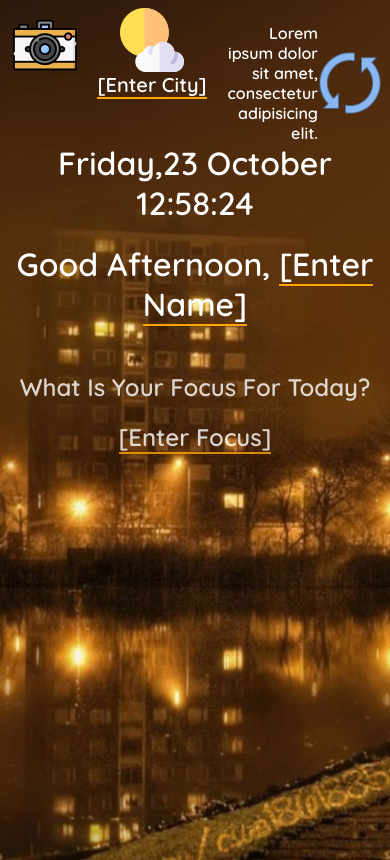
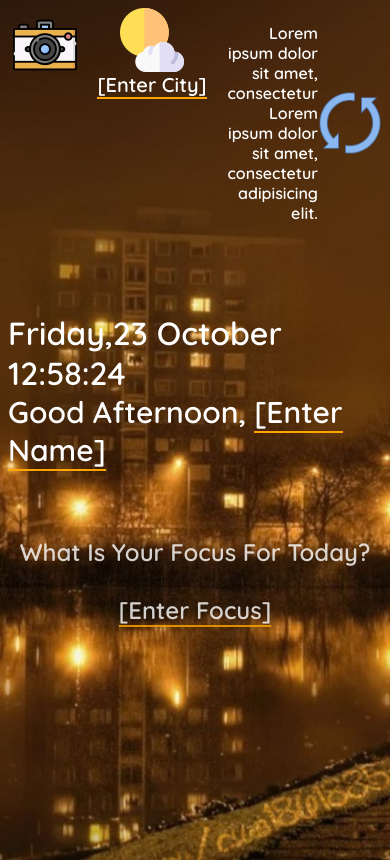
Before and after one commit to IgorYevtushenkoUA/Momentum, a plain HTML site: page index.html in a window 390 px wide. Drawn offline with Linux system fonts and the light colour scheme.

Commit message:
refactor: pre-final design

```diff
--- a/css/style.scss
+++ b/css/style.scss
@@ -109,8 +109,9 @@ button:hover {
     }
   }
 
-  h1 {
+  .greeting {
     margin-bottom: 3rem;
+    font-size: 45px;
   }
 
   h2 {
@@ -123,6 +124,14 @@ button:hover {
     min-height: 20px;
     border-bottom: 2px solid orange;
   }
+
+  .focus-block {
+    display: flex;
+    flex-direction: column;
+    align-items: center;
+  }
+
+
 }
 
 .modal-window-photos,
@@ -218,11 +227,26 @@ button:hover {
 @media (max-width: 650px) {
 
   .main {
+    align-items: end;
+    display: grid;
+    grid-template-columns: 1fr;
+    margin: 90px 0 3rem 0px;
+
     .time {
+      display: flex;
+      flex-direction: column;
+      text-align: left;
+
       .time-h, .time-d {
         font-size: 2rem;
       }
     }
+
+    .greeting {
+      text-align: left;
+      font-size: 30px;
+    }
+
   }
 
 
--- a/index.html
+++ b/index.html
@@ -20,7 +20,7 @@
     </div>
 
     <div class="quote-block">
-        <span class="quote" id="quote">Lorem ipsum dolor sit amet, consectetur adipisicing elit.</span>
+        <span class="quote" id="quote">Lorem ipsum dolor sit amet, consectetur Lorem ipsum dolor sit amet, consectetur adipisicing elit.</span>
         <button class="btn_quote" id="btn_quote"><img src="./assets/icons/refresh.png" alt=""></button>
     </div>
 
@@ -32,15 +32,15 @@
         <time class="time-h" id="time-h"></time>
     </div>
     <div class="greeting">
-        <h1>
         <span class="greeting-phrase">Hello </span>
         <span class="username" id="username" contenteditable="true"></span>
-        </h1>
     </div>
+    <div class="focus-block">
         <h2>What Is Your Focus For Today?</h2>
         <h2>
             <span class="focus" id="focus" contenteditable="true"></span>
         </h2>
+    </div>
 
 </main>
 
--- a/script.js
+++ b/script.js
@@ -114,8 +114,9 @@ function setFocus(e = "keypress") {
 function setEmptyFocus(e) {
     focus.textContent = ""
     focus.style.minWidth = "100px"
-    focus.style.position = "fixed"
+    // focus.style.position = "inherit"
 }
+//position: absolute | fixed | relative | static | inherit
 
 
 // PHOTOS
```
Also changed, not shown: css/style.css, 1 other file. Lines whose indentation alone changed are shown as unchanged.
